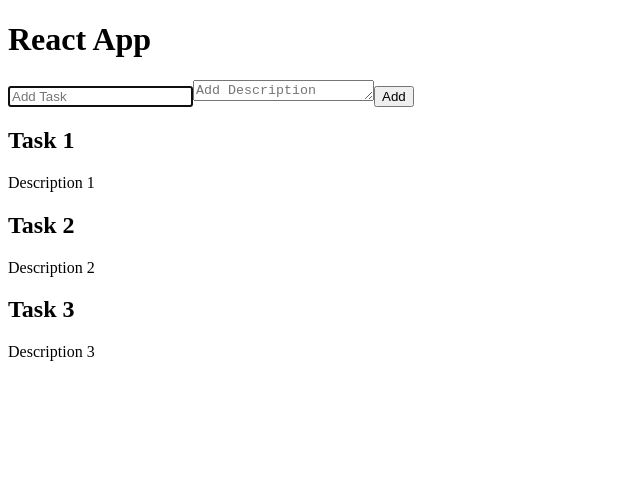
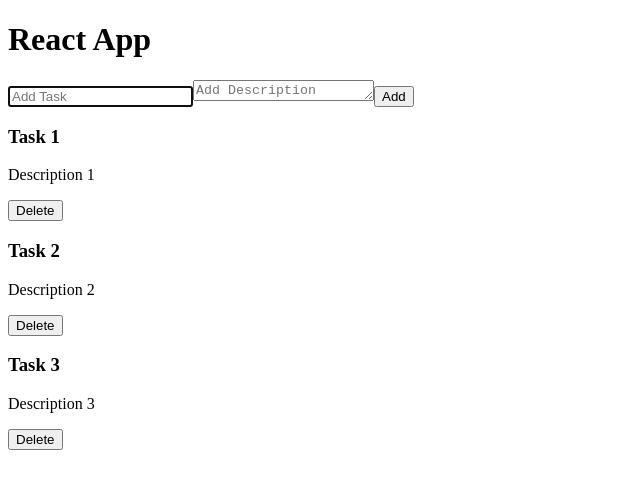
Before and after one commit to DominusDrow/Curso_JavaScript, a React (Vite) app in the folder react_taks_app/: page / in a window 1280 px wide. Shown: the top 488 px of the page, without its empty margins (0-640 px from the left). Built offline with nearby package versions, Linux system fonts and the light colour scheme.

Commit message:
delete task

```diff
--- a/react_taks_app/src/App.jsx
+++ b/react_taks_app/src/App.jsx
@@ -18,11 +18,16 @@ function App() {
     }]);
   };
 
+  const deleteTask = (id) => {
+    const newTasks = tasks.filter(task => task.id !== id);
+    setTasks(newTasks);
+  };
+
   return (
     <div >
       <h1>React App</h1>
-      <TaskForm addTask={addTask} />
-      <Task tasks={tasks} />
+      <TaskForm addTask={addTask}/>
+      <Task tasks={tasks} deleteTask={deleteTask} />
     </div>
   )
 }
--- a/react_taks_app/src/components/Task.jsx
+++ b/react_taks_app/src/components/Task.jsx
@@ -1,12 +1,10 @@
+import { TaskCard } from "./TaskCard";
 
-export const Task = ({tasks}) => {
+export const Task = ({tasks, deleteTask}) => {
   return (
     <div>
       {tasks.map((task) => (
-        <div key={task.id}>
-          <h2>{task.name}</h2>
-          <p>{task.description}</p>
-        </div>
+        <TaskCard key={task.id} task={task} deleteTask={deleteTask} />
       ))}
     </div>
   );
--- a/react_taks_app/src/components/TaskCard.jsx
+++ b/react_taks_app/src/components/TaskCard.jsx
@@ -1,5 +1,5 @@
 
-export const TaskCard = ({task}) => {
+export const TaskCard = ({ task, deleteTask}) => {
   return (
     <div>
       <div>
@@ -8,6 +8,9 @@ export const TaskCard = ({task}) => {
       <div className="task-card__description">
         <p>{task.description}</p>
       </div>
+      <div>
+        <button onClick={() => deleteTask(task.id)} >Delete</button>
+      </div>
     </div>
   );
 }
```
